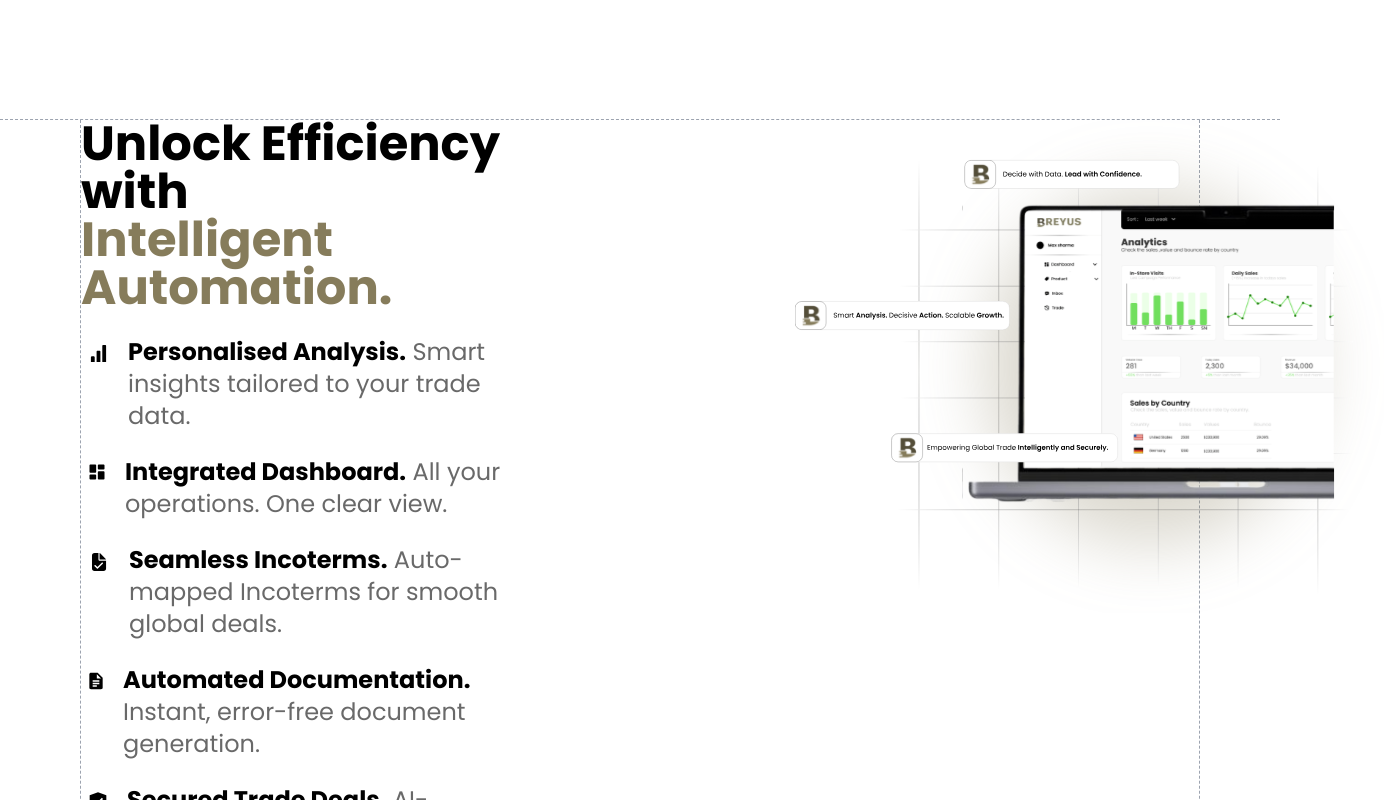
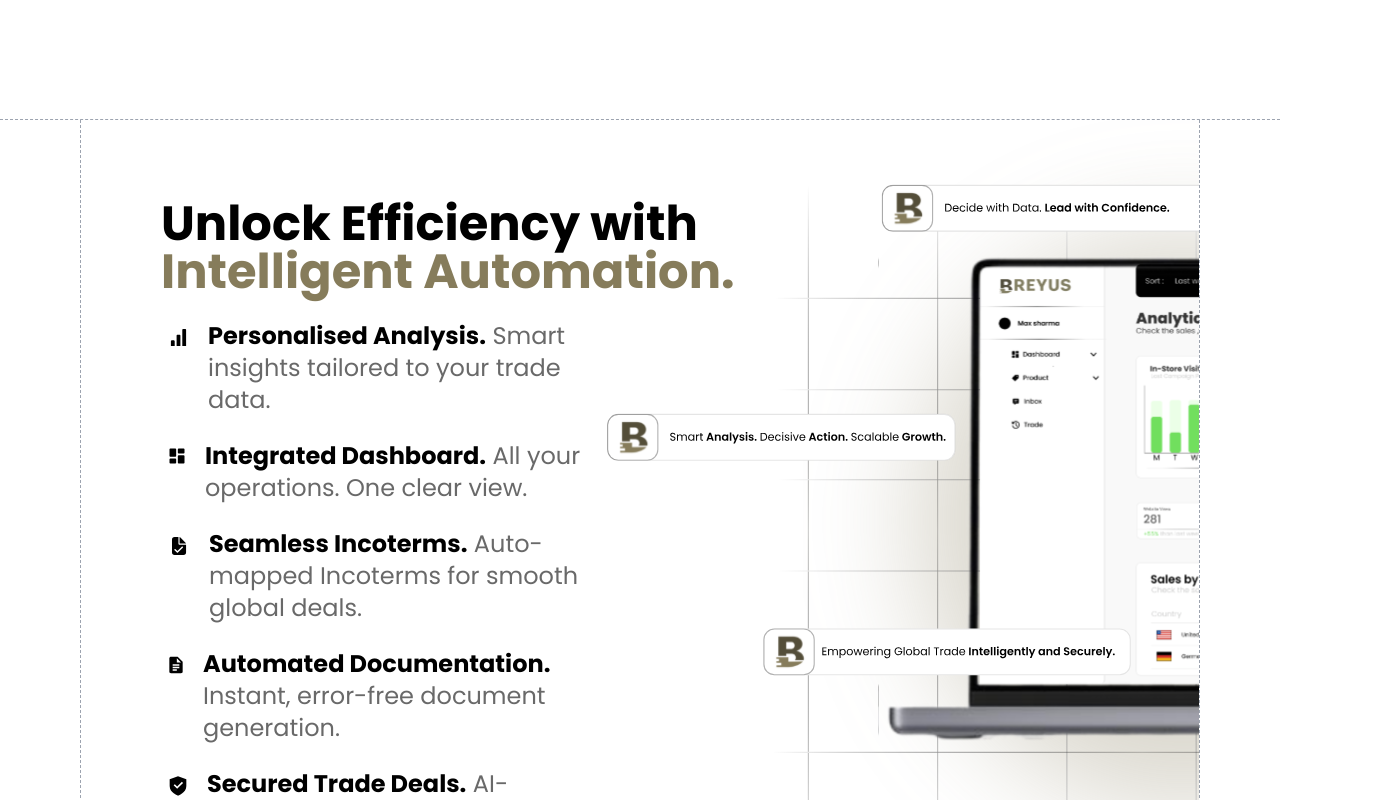
Before and after one commit to heybadrinath/Breyus, a React (Create React App) app in the folder frontend/: page / in a window 1280 px wide. Shown: the part 760-1560 px from the top of the page, 1385 px wide, since content can reach past the window. Built offline with nearby package versions, Linux system fonts and the light colour scheme; no server answers.

Commit message:
section-3 animation fixes

```diff
--- a/frontend/src/Hero.tsx
+++ b/frontend/src/Hero.tsx
@@ -1,4 +1,4 @@
-import React, { ReactNode } from "react";
+import React, { ReactNode, useEffect, useState } from "react";
 import { Link } from "react-router-dom";
 import { motion } from "framer-motion";
 
@@ -33,10 +33,26 @@ const Navbar = () => (
     </div>
 );
 
-const Section3 = () => (
-    <BorderBox>
-        <div className="flex">
-            <div id="left-content" className="mx-auto my-auto">
+const Section3 = () => {
+    const [xOffset, setXOffset] = useState("95%");
+
+  useEffect(() => {
+    const updateOffset = () => {
+      const width = window.innerWidth;
+      if (width < 1400) setXOffset("55%");
+      else if (width < 1587) setXOffset("70%");
+      else if(width <1675) setXOffset("80%")
+      else setXOffset("95%");
+
+    };
+    updateOffset();
+    window.addEventListener("resize", updateOffset);
+    return () => window.removeEventListener("resize", updateOffset);
+  }, []);
+    return(
+    <BorderBox className="">
+        <div className="flex h-fit relative w-full overflow-x-hidden">
+            <div id="left-content" className=" w-fit mx-20 my-20">
                 <h1 className="text-5xl font-extrabold">
                     <span>Unlock Efficiency with</span>
                     <br/>
@@ -52,17 +68,18 @@ const Section3 = () => (
             </div>
 
             <motion.div
-            initial={{ x: '100%', opacity: 0 }}
-            whileInView={{ x: '31.5%', opacity: 1 }}
+            initial={{ x: "100%", opacity: 0 }}
+            whileInView={{ x: xOffset, opacity: 1 }}
             viewport={{once: true}}
             transition={{ duration: 0.8, ease: 'easeOut' }}
-            className="w-[50vw] ml-auto">
-            <img className="w-full" src={LaptopHero} alt="" />
+            className="w-[fit] absolute z-[-2]">
+            <img className="w-auto h-[800px] object-contain z-[-3]" src={LaptopHero} alt="" />
         </motion.div>
         </div>
 
     </BorderBox>
 );
+}
 
 export default () => (
     <div>
@@ -71,6 +88,14 @@ export default () => (
         <Section3 />
     </div>
 );
+
+
+
+
+
+
+
+
 
 // components for hero
 
```
